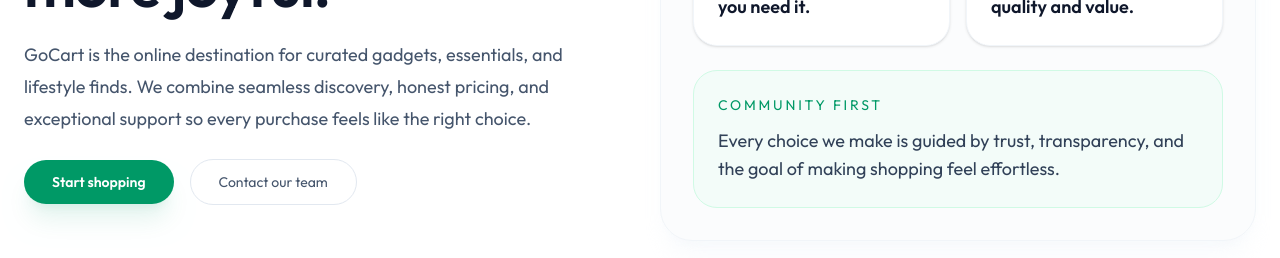
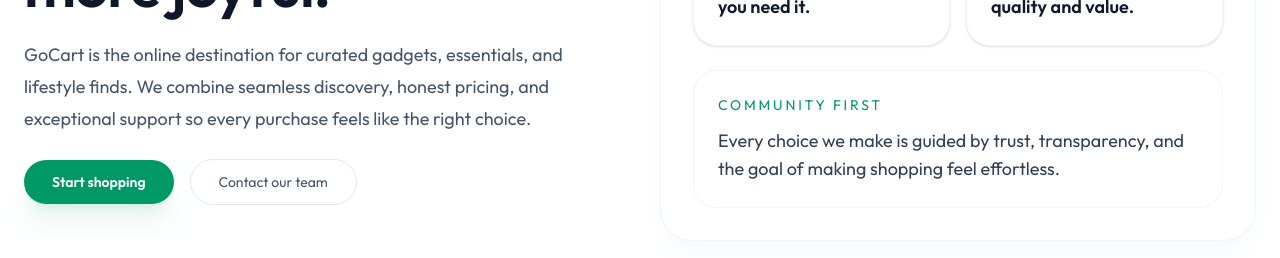
Before and after one commit to ourstorebdinfo-web/IDRIS, a Next.js app: page /about in a window 1280 px wide. Shown: the part 464-722 px from the top of the page. Built offline with nearby package versions, Linux system fonts and the light colour scheme; no server answers; the database is empty.

Commit message:
about/contact: remove tinted backgrounds, make all white

```diff
--- a/app/(public)/about/page.jsx
+++ b/app/(public)/about/page.jsx
@@ -26,7 +26,7 @@
                                 </Link>
                             </div>
                         </div>
-                        <div className="rounded-[2rem] border border-slate-100 bg-slate-50/50 p-8 shadow-xl shadow-slate-100/40">
+                        <div className="rounded-[2rem] border border-slate-100 bg-white p-8 shadow-xl shadow-slate-100/40">
                             <div className="space-y-6">
                                 <div className="flex items-center justify-between gap-4 rounded-3xl border border-slate-100 bg-white p-6 shadow-sm">
                                     <div>
@@ -45,7 +45,7 @@
                                         <p className="mt-3 text-lg font-semibold text-slate-900">Products vetted for quality and value.</p>
                                     </div>
                                 </div>
-                                <div className="rounded-3xl border border-emerald-100 bg-emerald-50/50 p-6 text-slate-700">
+                                <div className="rounded-3xl border border-slate-100 bg-white p-6 text-slate-700">
                                     <p className="text-sm uppercase tracking-[0.2em] text-emerald-600">Community first</p>
                                     <p className="mt-3 text-lg leading-7">
                                         Every choice we make is guided by trust, transparency, and the goal of making shopping feel effortless.
@@ -81,7 +81,7 @@
                                 description: 'Helpful experts ready to answer questions and resolve issues.'
                             },
                         ].map((item) => (
-                            <div key={item.title} className="rounded-3xl border border-slate-100 bg-slate-50/50 p-8 shadow-sm transition hover:border-emerald-500/50 hover:bg-white">
+                            <div key={item.title} className="rounded-3xl border border-slate-100 bg-white p-8 shadow-sm transition hover:border-emerald-500/50">
                                 <div className="inline-flex h-14 w-14 items-center justify-center rounded-2xl bg-emerald-50 text-emerald-600">
                                     <item.icon size={24} />
                                 </div>
@@ -108,7 +108,7 @@
                                 { title: 'Quality', description: 'Products chosen for durability and everyday use.' },
                                 { title: 'Community', description: 'Support and communication that keeps shoppers first.' },
                             ].map((item) => (
-                                <div key={item.title} className="rounded-3xl border border-slate-100 bg-slate-50/50 p-6 shadow-sm">
+                                <div key={item.title} className="rounded-3xl border border-slate-100 bg-white p-6 shadow-sm">
                                     <h3 className="text-xl font-semibold text-slate-900">{item.title}</h3>
                                     <p className="mt-3 text-slate-600 leading-7">{item.description}</p>
                                 </div>
--- a/app/(public)/contact/page.jsx
+++ b/app/(public)/contact/page.jsx
@@ -67,7 +67,7 @@
                                 Reach out for support, partnerships, or product guidance. Our team is ready to help you find the right gear at the right price.
                             </p>
                         </div>
-                        <div className="rounded-[2rem] border border-slate-100 bg-slate-50/50 p-8 shadow-xl shadow-slate-100/40">
+                        <div className="rounded-[2rem] border border-slate-100 bg-white p-8 shadow-xl shadow-slate-100/40">
                             <div className="space-y-6">
                                 <div className="rounded-3xl border border-slate-100 bg-white p-6 shadow-sm">
                                     <p className="text-sm uppercase tracking-[0.2em] text-emerald-600">Office hours</p>
@@ -130,7 +130,7 @@
             <section className="py-20 border-t border-slate-100">
                 <div className="max-w-6xl mx-auto px-6">
                     <div className="grid gap-10 xl:grid-cols-[1.2fr_0.8fr]">
-                        <div className="rounded-[2rem] border border-slate-100 bg-slate-50/50 p-8 shadow-xl shadow-slate-100/40">
+                        <div className="rounded-[2rem] border border-slate-100 bg-white p-8 shadow-xl shadow-slate-100/40">
                             <h2 className="text-3xl font-semibold text-slate-900">Send us a message</h2>
                             <p className="mt-4 text-slate-600 leading-7">Have a question or a product request? Drop your details below and we’ll reply quickly.</p>
                             <form onSubmit={handleSubmit} className="mt-8 space-y-6">
@@ -155,7 +155,7 @@
                             </form>
                         </div>
                         <div className="space-y-6">
-                            <div className="rounded-[2rem] border border-slate-100 bg-slate-50/50 p-8 shadow-xl shadow-slate-100/40">
+                            <div className="rounded-[2rem] border border-slate-100 bg-white p-8 shadow-xl shadow-slate-100/40">
                                 <p className="text-sm uppercase tracking-[0.2em] text-emerald-600">Need help now?</p>
                                 <h2 className="mt-4 text-3xl font-semibold text-slate-900">Chat with our support team.</h2>
                                 <p className="mt-4 text-slate-600 leading-7">Our support specialists are available to help with orders, shipping, returns, and product questions.</p>
```
